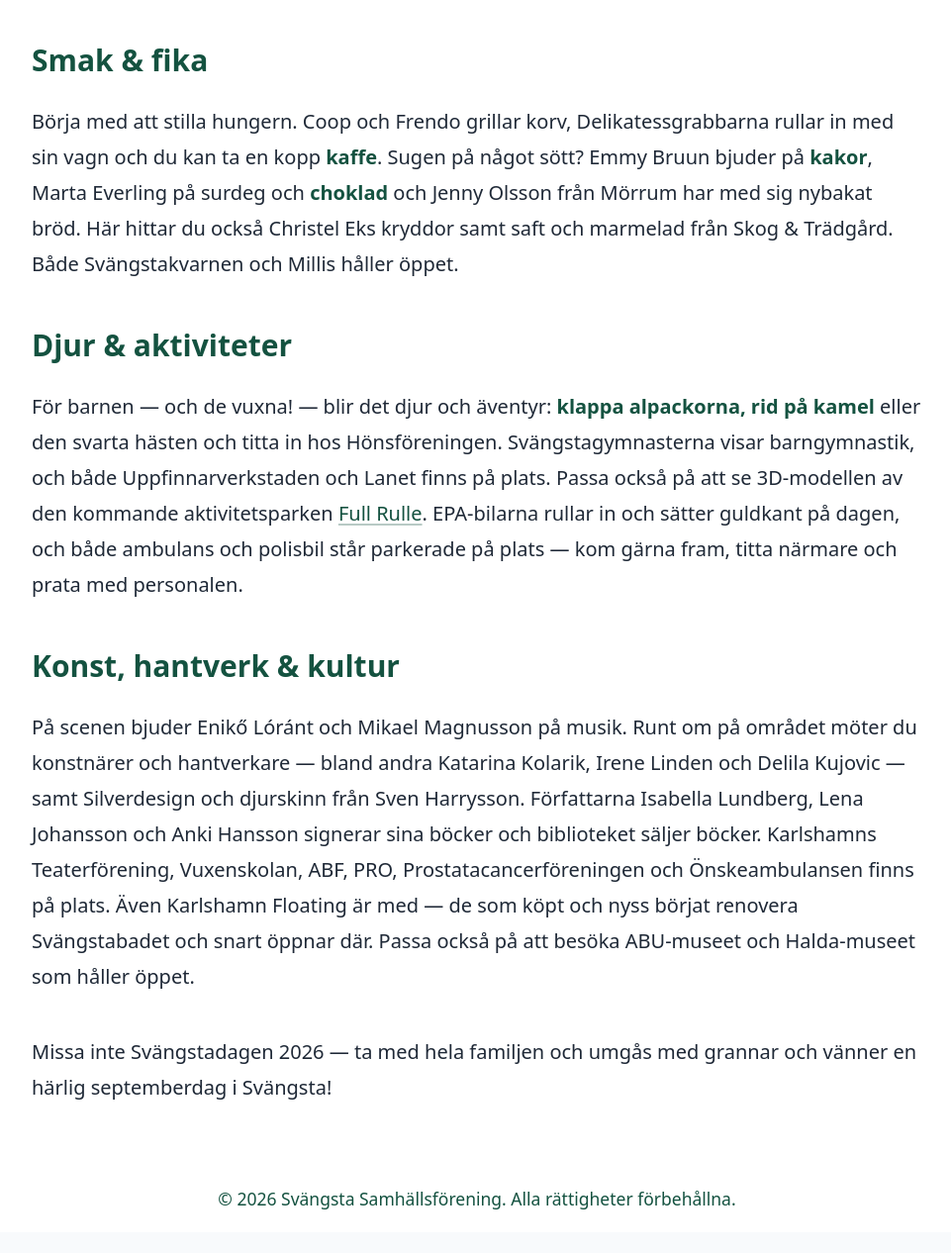
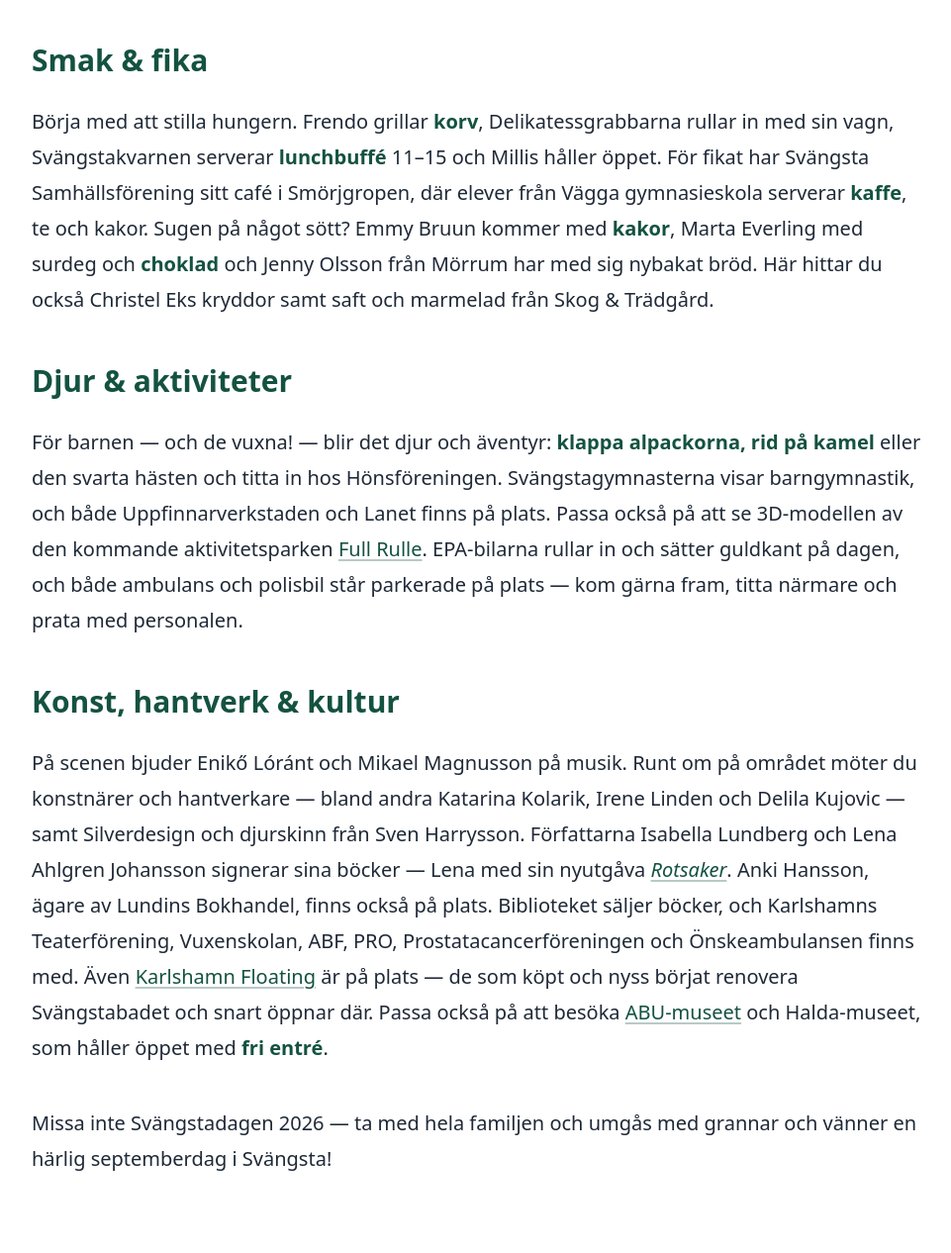
Before and after one commit to mrnagydavid/svangsta-hemsidan, a website: page src/svangsta-dagen-2026.html in a window 1280 px wide. Shown: the part 971-2237 px from the top of the page at 99% size, without its empty margins (158-1119 px from the left). Before the commit the page ends 2216 px from the top, so only its background shows below. Drawn offline with Linux system fonts and the light colour scheme.

Commit message:
fix: apply comments

```diff
--- a/src/svangsta-dagen-2026.html
+++ b/src/svangsta-dagen-2026.html
@@ -168,12 +168,15 @@
 
         <h2>Smak &amp; fika</h2>
         <p>
-          Börja med att stilla hungern. Coop och Frendo grillar korv,
-          Delikatessgrabbarna rullar in med sin vagn och du kan ta en kopp <strong>kaffe</strong>.
-          Sugen på något sött? Emmy Bruun bjuder på <strong>kakor</strong>, Marta Everling på
-          surdeg och <strong>choklad</strong> och Jenny Olsson från Mörrum har med sig nybakat
-          bröd. Här hittar du också Christel Eks kryddor samt saft och marmelad
-          från Skog &amp; Trädgård. Både Svängstakvarnen och Millis håller öppet.
+          Börja med att stilla hungern. Frendo grillar <strong>korv</strong>,
+          Delikatessgrabbarna rullar in med sin vagn, Svängstakvarnen serverar
+          <strong>lunchbuffé</strong> 11&ndash;15 och Millis håller öppet. För
+          fikat har Svängsta Samhällsförening sitt café i Smörjgropen, där elever
+          från Vägga gymnasieskola serverar <strong>kaffe</strong>, te och kakor.
+          Sugen på något sött? Emmy Bruun kommer med <strong>kakor</strong>, Marta
+          Everling med surdeg och <strong>choklad</strong> och Jenny Olsson från
+          Mörrum har med sig nybakat bröd. Här hittar du också Christel Eks
+          kryddor samt saft och marmelad från Skog &amp; Trädgård.
         </p>
 
         <h2>Djur &amp; aktiviteter</h2>
@@ -195,12 +198,27 @@
           området möter du konstnärer och hantverkare &mdash; bland andra
           Katarina Kolarik, Irene Linden och Delila Kujovic &mdash; samt
           Silverdesign och djurskinn från Sven Harrysson. Författarna Isabella
-          Lundberg, Lena Johansson och Anki Hansson signerar sina böcker och
-          biblioteket säljer böcker. Karlshamns Teaterförening, Vuxenskolan, ABF,
-          PRO, Prostatacancerföreningen och Önskeambulansen finns på plats. Även
-          Karlshamn Floating är med &mdash; de som köpt och nyss börjat renovera
+          Lundberg och Lena Ahlgren Johansson signerar sina böcker &mdash; Lena
+          med sin nyutgåva
+          <a
+            href="https://www.lundinsbokhandel.se/romaner/rotsaker"
+            target="_blank"
+            rel="noopener"
+            ><em>Rotsaker</em></a
+          >. Anki Hansson, ägare av Lundins
+          Bokhandel, finns också på plats. Biblioteket säljer böcker, och
+          Karlshamns Teaterförening, Vuxenskolan, ABF, PRO,
+          Prostatacancerföreningen och Önskeambulansen finns med. Även
+          <a
+            href="https://www.floatingkarlshamn.se/"
+            target="_blank"
+            rel="noopener"
+            >Karlshamn Floating</a
+          >
+          är på plats &mdash; de som köpt och nyss börjat renovera
           Svängstabadet och snart öppnar där. Passa också på att besöka
-          ABU-museet och Halda-museet som håller öppet.
+          <a href="forening-abu.html">ABU-museet</a> och Halda-museet, som håller
+          öppet med <strong>fri entré</strong>.
         </p>
 
         <p>
```
